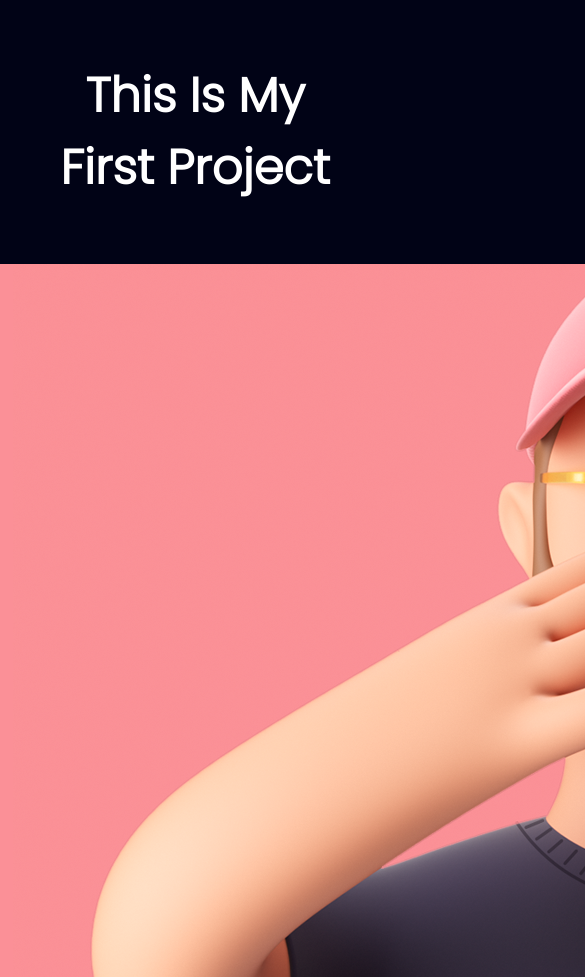
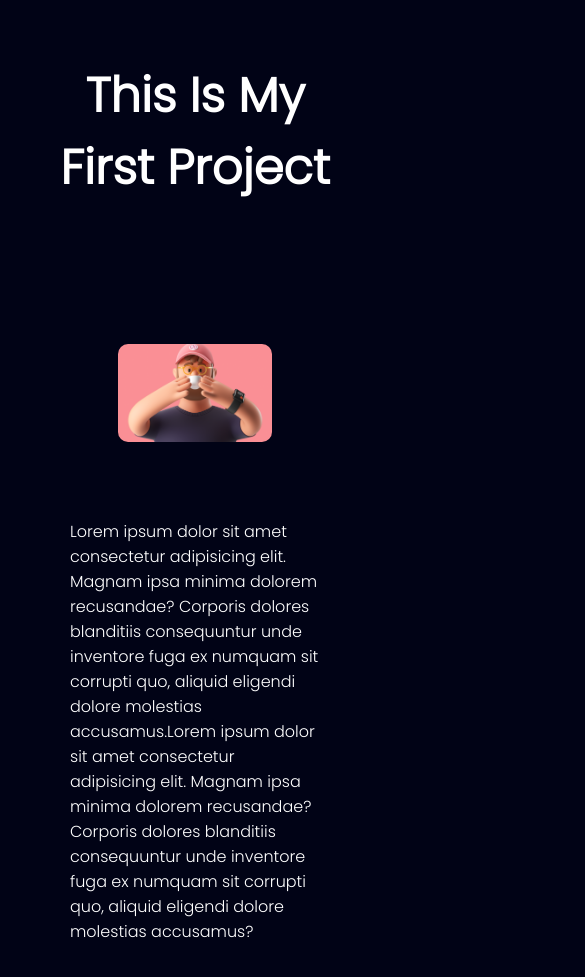
Before and after one commit to anupaisuru/Responsive-Web-Site-01, a plain HTML site: page index.html in a window 390 px wide. Shown: the top 977 px of the page, 585 px wide, since content can reach past the window. Drawn offline with Linux system fonts and the light colour scheme.

Commit message:
done
done full web site and responsive parts.

```diff
--- a/index.html
+++ b/index.html
@@ -1,67 +1,71 @@
 <!DOCTYPE html>
 <html lang="en">
   <head>
-    <meta charset="UTF-8">
-    <meta name="viewport" content="width=device-width, initial-scale=1.0">
+    <meta charset="UTF-8" />
+    <meta
+      name="viewport"
+      content="width=device-width, user-scalable=no,
+initial-scale=1.0, minimum-scale=1.0, maximum-scale=1.0"
+    />
+
     <title>Project01</title>
-    <link rel="stylesheet" href="./style.css"/>
+    <link rel="stylesheet" href="./style.css" />
   </head>
+
   <body>
     <header>This Is My First Project</header>
     <div class="grid-container">
-        <article>
-            <img src="./images/1.png" alt="main-image"/>
+      <article class="main-article">
+        <img src="./images/1.png" alt="main-image" />
         <p>
-                Lorem ipsum dolor sit amet consectetur adipisicing elit.
-                Magnam ipsa minima dolorem recusandae? Corporis dolores blanditiis
-                consequuntur unde inventore fuga ex numquam sit corrupti quo, aliquid
-                eligendi dolore molestias accusamus.Lorem ipsum dolor sit amet consectetur adipisicing elit.
-                Magnam ipsa minima dolorem recusandae? Corporis dolores blanditiis
-                consequuntur unde inventore fuga ex numquam sit corrupti quo, aliquid
-                eligendi dolore molestias accusamus?
+          Lorem ipsum dolor sit amet consectetur adipisicing elit. Magnam ipsa
+          minima dolorem recusandae? Corporis dolores blanditiis consequuntur
+          unde inventore fuga ex numquam sit corrupti quo, aliquid eligendi
+          dolore molestias accusamus.Lorem ipsum dolor sit amet consectetur
+          adipisicing elit. Magnam ipsa minima dolorem recusandae? Corporis
+          dolores blanditiis consequuntur unde inventore fuga ex numquam sit
+          corrupti quo, aliquid eligendi dolore molestias accusamus?
         </p>
       </article>
 
       <article>
-            <img src="./images/2.webp" alt="image2"/>
+        <img src="./images/2.webp" alt="image2" />
         <p>
-                Lorem ipsum dolor sit amet consectetur adipisicing elit.
-                Magnam ipsa minima dolorem recusandae? Corporis dolores blanditiis
-                consequuntur unde inventore fuga ex numquam sit corrupti quo, aliquid
-                eligendi dolore molestias accusamus.Lorem ipsum dolor sit amet consectetur adipisicing elit.
-                Magnam ipsa minima dolorem recusandae? Corporis dolores blanditiis
-                consequuntur unde inventore fuga ex numquam sit corrupti quo, aliquid
-                eligendi dolore molestias accusamus?
+          Lorem ipsum dolor sit amet consectetur adipisicing elit. Magnam ipsa
+          minima dolorem recusandae? Corporis dolores blanditiis consequuntur
+          unde inventore fuga ex numquam sit corrupti quo, aliquid eligendi
+          dolore molestias accusamus.Lorem ipsum dolor sit amet consectetur
+          adipisicing elit. Magnam ipsa minima dolorem recusandae? Corporis
+          dolores blanditiis consequuntur unde inventore fuga ex numquam sit
+          corrupti quo, aliquid eligendi dolore molestias accusamus?
         </p>
       </article>
 
       <article>
-            <img src="./images/3.webp" alt="image3"/>
+        <img src="./images/3.webp" alt="image3" />
         <p>
-                Lorem ipsum dolor sit amet consectetur adipisicing elit.
-                Magnam ipsa minima dolorem recusandae? Corporis dolores blanditiis
-                consequuntur unde inventore fuga ex numquam sit corrupti quo, aliquid
-                eligendi dolore molestias accusamus.Lorem ipsum dolor sit amet consectetur adipisicing elit.
-                Magnam ipsa minima dolorem recusandae? Corporis dolores blanditiis
-                consequuntur unde inventore fuga ex numquam sit corrupti quo, aliquid
-                eligendi dolore molestias accusamus?
+          Lorem ipsum dolor sit amet consectetur adipisicing elit. Magnam ipsa
+          minima dolorem recusandae? Corporis dolores blanditiis consequuntur
+          unde inventore fuga ex numquam sit corrupti quo, aliquid eligendi
+          dolore molestias accusamus.Lorem ipsum dolor sit amet consectetur
+          adipisicing elit. Magnam ipsa minima dolorem recusandae? Corporis
+          dolores blanditiis consequuntur unde inventore fuga ex numquam sit
+          corrupti quo, aliquid eligendi dolore molestias accusamus?
         </p>
       </article>
 
       <article>
-            <img src="./images/4.jpg" alt="image4"/>
+        <img src="./images/4.jpg" alt="image4" />
         <p>
-                Lorem ipsum dolor sit amet consectetur adipisicing elit.
-                Magnam ipsa minima dolorem recusandae? Corporis dolores blanditiis
-                consequuntur unde inventore fuga ex numquam sit corrupti quo, aliquid
-                eligendi dolore molestias accusamus.Lorem ipsum dolor sit amet consectetur adipisicing elit.
-                Magnam ipsa minima dolorem recusandae? Corporis dolores blanditiis
-                consequuntur unde inventore fuga ex numquam sit corrupti quo, aliquid
-                eligendi dolore molestias accusamus?
+          Lorem ipsum dolor sit amet consectetur adipisicing elit. Magnam ipsa
+          minima dolorem recusandae? Corporis dolores blanditiis consequuntur
+          unde inventore fuga ex numquam sit corrupti quo, aliquid eligendi
+          dolore molestias accusamus.Lorem ipsum dolor sit amet consectetur
+          adipisicing elit. Magnam ipsa minima dolorem recusandae? Corporis
+          dolores blanditiis consequuntur unde inventore fuga ex numquam sit
+          corrupti quo, aliquid eligendi dolore molestias accusamus?
         </p>
       </article>
-
     </div>
-
   </body>
 </html>
--- a/style.css
+++ b/style.css
@@ -1,17 +1,17 @@
-@import url('https://fonts.googleapis.com/css2?family=Poppins:wght@300&display=swap');
+@import url("https://fonts.googleapis.com/css2?family=Poppins:wght@300&display=swap");
 
-*{
+* {
   padding: 0;
   margin: 0;
   box-sizing: border-box;
   font-family: "poppins";
 }
 
-body{
+body {
   background-color: rgb(1, 3, 22);
 }
 
-header{
+header {
   text-align: center;
   margin: 60px;
   font-size: 3rem;
@@ -19,13 +19,77 @@ header{
   color: #fff;
 }
 
-.grid-container{
+.grid-container {
   max-width: 1200px;
   margin: 20px auto;
   display: grid;
   grid-template-columns: 1fr 1fr 1fr;
+  gap: 20px;
 }
 
-article p{
+article p {
   color: #fff;
+  text-align: center;
+  padding: 30px;
 }
+
+article img {
+  width: 100%;
+  border-radius: 10px;
+}
+
+.main-article {
+  grid-column: span 3;
+  display: grid;
+  grid-template-columns: 1fr 1fr;
+  margin-bottom: 20px;
+  align-items: center;
+  border-bottom: 1px solid #fff;
+  padding: 40px;
+}
+
+.main-article p {
+  text-align: left;
+}
+
+/* responsive for 980px */
+
+@media screen and (max-width: 980px) {
+  article {
+    display: grid;
+    grid-column: span 3;
+    grid-template-columns: 1fr 1fr;
+    align-items: center;
+    border-bottom: 1px solid #fff;
+  }
+
+  article img {
+    width: 70%;
+    margin: 40px;
+    border-radius: 10px;
+  }
+
+  article p {
+    text-align: left;
+  }
+}
+
+/* responsive for 780px */
+
+@media screen and (max-width: 780px) {
+  article,
+  .main-article {
+    display: block;
+    text-align: center;
+  }
+
+  article img {
+    width: 50%;
+    margin: 40px;
+    border-radius: 10px;
+  }
+
+  article p {
+    text-align: center;
+  }
+}
```
Lines whose indentation alone changed are shown as unchanged.
